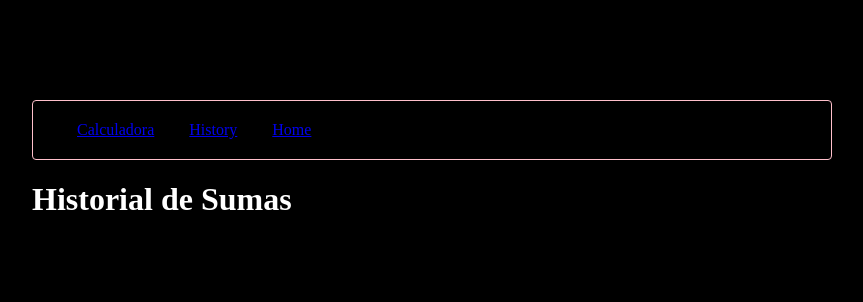
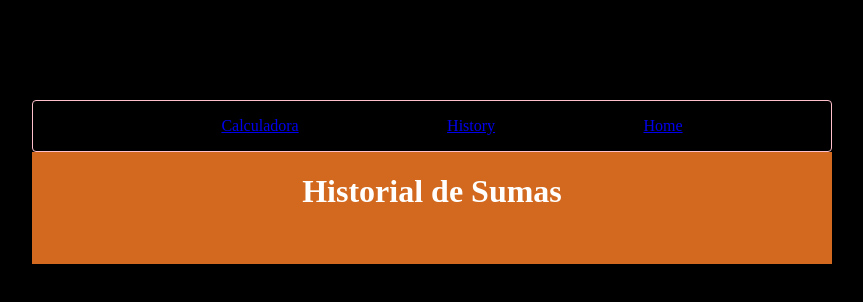
Before and after one commit to Natalia-GP/NG_calc_test, a Next.js app: page /history in a window 1280 px wide. Shown: the top 302 px of the page, without its empty margins (208-1071 px from the left). Built offline with nearby package versions, Linux system fonts and the light colour scheme.

Commit message:
create ErrorBoundary component and css History

```diff
--- a/app/layout.js
+++ b/app/layout.js
@@ -2,6 +2,7 @@ import { Inter } from 'next/font/google';
 import '../styles/globals.css';
 import { Navigation } from '../components/Navigation';
 const inter = Inter({ subsets: ['latin'] });
+// import { ErrorB } from '../components/ErrorB.jsx';
 
 
 export default function RootLayout({ children }) {
@@ -11,6 +12,7 @@ export default function RootLayout({ children }) {
         <title>My app Natalia Gomez</title>
       </head>
       <body >
+        {/* <ErrorB></ErrorB> */}
         <Navigation></Navigation>
         {children}
       </body>
--- a/app/page.js
+++ b/app/page.js
@@ -13,6 +13,7 @@ export default function Home() {
         <button className="button" type="button" onClick={() => router.push('/calc')}>Comenzar</button>
         {/* <Link href="/calc">Comenzar</Link> */}
       </h1>
+
     </>
 
   );
--- a/components/History.js
+++ b/components/History.js
@@ -1,5 +1,6 @@
 'use client'
 import { useEffect, useState } from 'react';
+import styles from './History.module.css'
 
 const History = () => {
     const [sumas, setSumas] = useState([]);
@@ -12,9 +13,9 @@ const History = () => {
     }, []);
 
     return (
-        <div>
-            <h1>Historial de Sumas</h1>
-            <ul>
+        <div className={styles.div}>
+            <h1 className={styles.title}>Historial de Sumas</h1>
+            <ul className={styles.list}>
                 {sumas.map((suma, index) => (
                     <li key={index}>{suma}</li>
                 ))}
--- /dev/null
+++ b/components/History.module.css
@@ -0,0 +1,6 @@
+.div {
+  display: flex;
+  flex-direction: column;
+  align-items: center;
+  background-color: chocolate;
+}
--- a/components/Navigation.js
+++ b/components/Navigation.js
@@ -14,7 +14,8 @@ const links = [{
 export function Navigation() {
     return (
         <header className={styles.header}>
-            <nav>
+            <div className={styles.divNav}>
+                <nav className={styles.nav}>
                     <ul className={styles.navigation}>
                         {links.map(({ label, route }) => (
                             <li key={route}>
@@ -25,6 +26,7 @@ export function Navigation() {
                         ))}
                     </ul>
                 </nav>
+            </div>
         </header>
     )
 }
--- a/components/Navigation.module.css
+++ b/components/Navigation.module.css
@@ -1,15 +1,20 @@
 .header {
+  display: flex;
+  flex-direction: column;
+  justify-content: center;
+  justify-items: center;
   border: 1px solid pink;
   border-radius: 4px;
-  padding: 4px;
 }
+
 .navigation {
   display: flex;
+  justify-content: space-evenly;
   list-style: none;
-  gap: 35px;
   text-decoration: none;
 }
 .navigation a:hover {
+  text-decoration: none;
   color: rgb(0, 255, 157);
-  text-decoration: none;
+  list-style: none;
 }
--- a/styles/globals.css
+++ b/styles/globals.css
@@ -1,4 +1,5 @@
 body {
+  text-decoration: none;
   padding: 100px;
   max-width: 800px;
   margin: 0 auto;
```
Also changed, not shown: app/calc/page.js (+2 -6 lines), components/ErrorBoundary.js (added, +29 -0 lines), app/calc/page.module.css (added), components/ErrorBoundary.module.css (added). Lines whose indentation alone changed are shown as unchanged.
